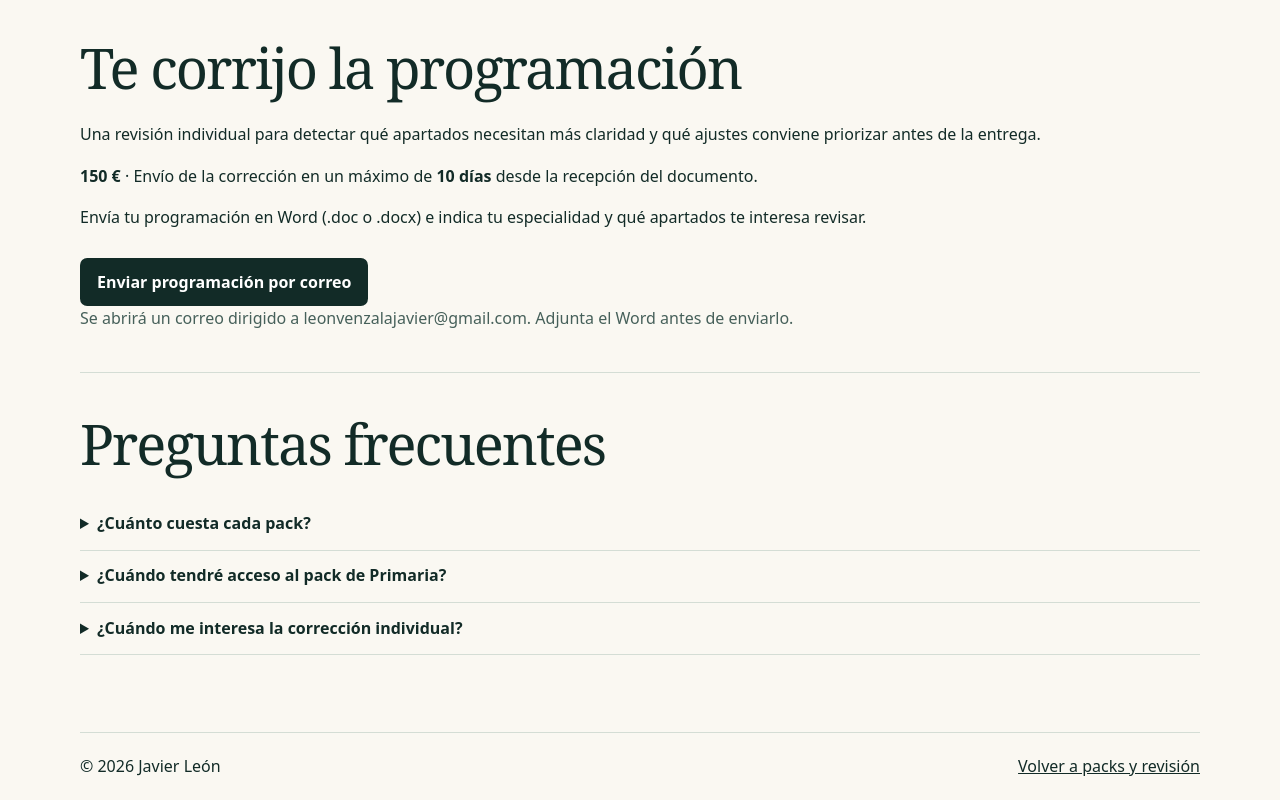
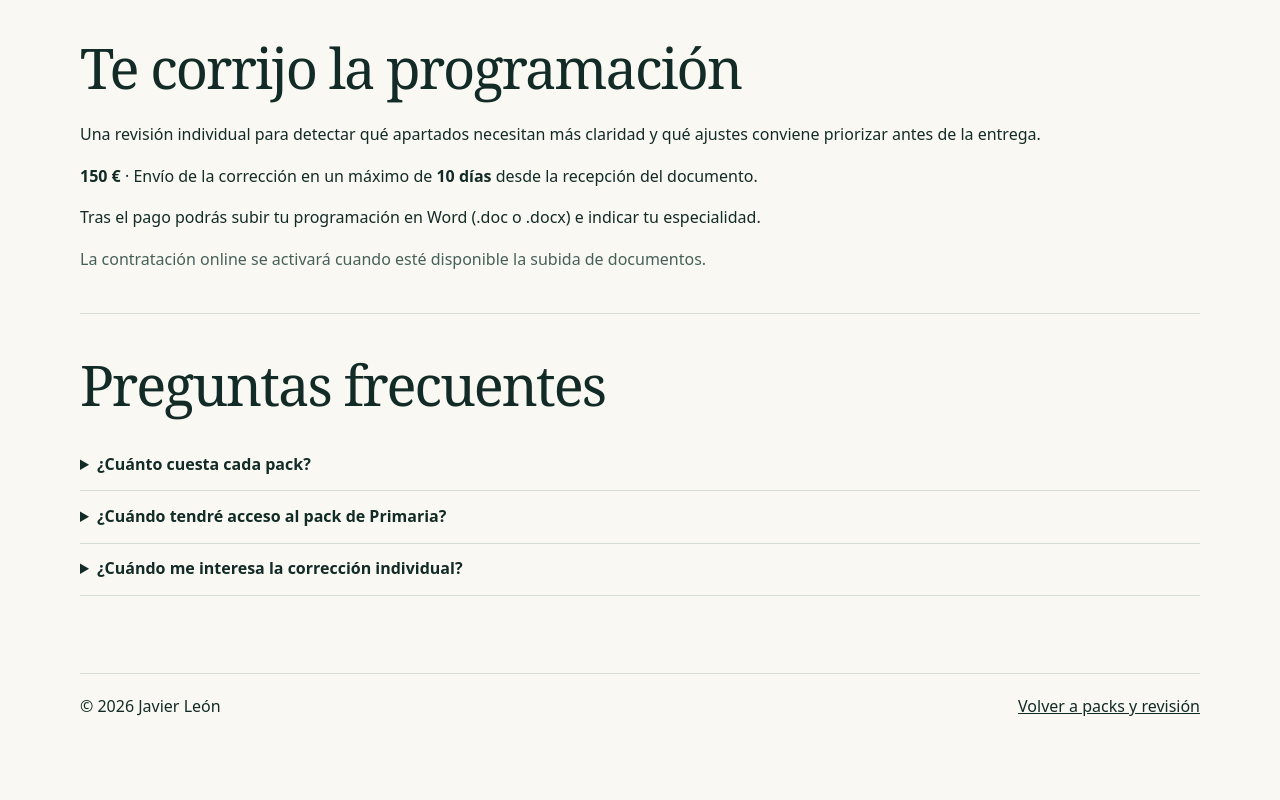
Before and after one commit to leonvenzalajavier/Javierleon.es, a plain HTML site: page index.html in a window 1280 px wide. Shown: the part 2256-3056 px from the top of the page. After the commit the page ends 2997 px from the top, so only its background shows below. Drawn offline with Linux system fonts and the light colour scheme.

Commit message:
Preparar la revisión para pago previo y subida de Word

```diff
--- a/index.html
+++ b/index.html
@@ -163,11 +163,8 @@
         <h2 id="revision-titulo">Te corrijo la programación</h2>
         <p>Una revisión individual para detectar qué apartados necesitan más claridad y qué ajustes conviene priorizar antes de la entrega.</p>
         <p><strong>150 €</strong> · Envío de la corrección en un máximo de <strong>10 días</strong> desde la recepción del documento.</p>
-        <p>Envía tu programación en Word (.doc o .docx) e indica tu especialidad y qué apartados te interesa revisar.</p>
-        <div class="actions">
-          <a class="button" href="mailto:leonvenzalajavier@gmail.com?subject=Revisi%C3%B3n%20de%20programaci%C3%B3n%20did%C3%A1ctica&amp;body=Hola%2C%20Javier%3A%0A%0ATe%20env%C3%ADo%20mi%20programaci%C3%B3n%20para%20revisi%C3%B3n.%0A%0AEspecialidad%3A%20%0AApartados%20que%20me%20interesa%20revisar%3A%20%0A%0AGracias.">Enviar programación por correo</a>
-        </div>
-        <p class="muted">Se abrirá un correo dirigido a leonvenzalajavier@gmail.com. Adjunta el Word antes de enviarlo.</p>
+        <p>Tras el pago podrás subir tu programación en Word (.doc o .docx) e indicar tu especialidad.</p>
+        <p class="muted">La contratación online se activará cuando esté disponible la subida de documentos.</p>
       </section>
       <section aria-labelledby="preguntas-titulo">
         <h2 id="preguntas-titulo">Preguntas frecuentes</h2>
```
